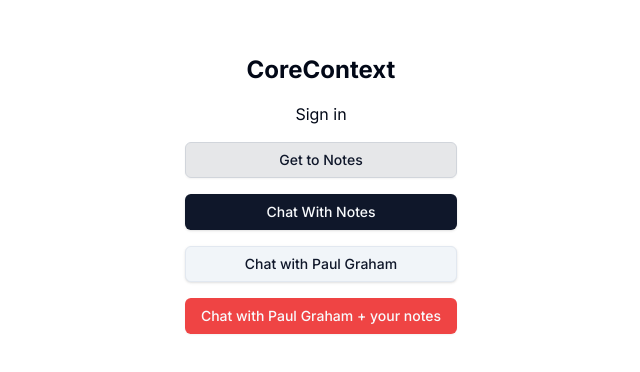
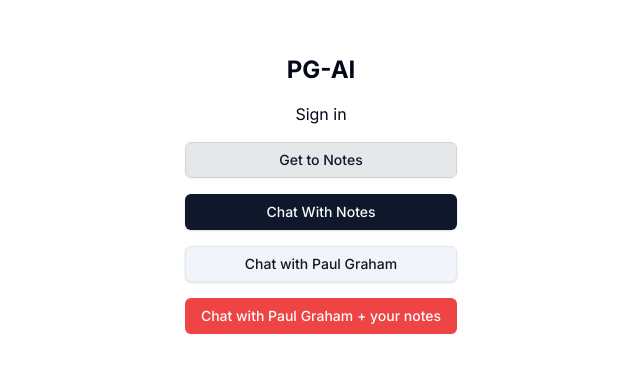
Before and after one commit to jmor1234/pg-ai, a Next.js app: page / in a window 1280 px wide. Shown: the part 214-586 px from the top of the page, without its empty margins (319-959 px from the left). Built offline with nearby package versions, Linux system fonts and the light colour scheme; no server answers.

Commit message:
title change

```diff
--- a/app/page.tsx
+++ b/app/page.tsx
@@ -11,7 +11,7 @@
         <div className="flex flex-col items-center">
           <UserButton />
         </div>
-        <h1 className="text-2xl font-bold text-center">CoreContext</h1>
+        <h1 className="text-2xl font-bold text-center">PG-AI</h1>
         <Button className="border border-gray-300" variant="outline" asChild>
           {userId ? <SignOutButton /> : <SignInButton />}
         </Button>
```
